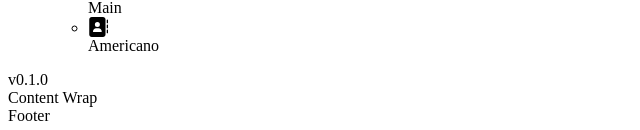
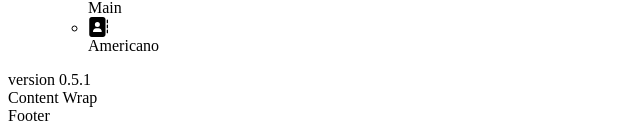
Before and after one commit to tanawat011/gu-ask-real-ideas, a Next.js app: page / in a window 1280 px wide. Shown: the part 1137-1267 px from the top of the page, without its empty margins (0-640 px from the left). Built offline with nearby package versions, Linux system fonts and the light colour scheme.

Commit message:
feat: version

```diff
--- a/jsconfig.json
+++ b/jsconfig.json
@@ -2,6 +2,7 @@
   "compilerOptions": {
     "baseUrl": ".",
     "paths": {
+      "@root/*": ["*"],
       "@api/*": ["pages/api/*"],
       "@component/*": ["src/components/*"],
       "@config/*": ["src/configs/*"],
--- a/package.json
+++ b/package.json
@@ -1,6 +1,6 @@
 {
   "name": "gu-ask-real-ideas",
-  "version": "0.1.0",
+  "version": "0.5.1",
   "private": true,
   "repository": {
     "type": "git",
--- a/src/components/SidebarFooter/SidebarFooter.js
+++ b/src/components/SidebarFooter/SidebarFooter.js
@@ -1,8 +1,10 @@
+import { version } from '@root/package.json'
+
 export const SidebarFooter = () => {
   return (
     <>
       <div className='flex justify-center items-center w-sidebar h-footer bg-charcoal border-solid border-t-[1px] border-anchor shadow-t text-xs'>
-        v0.1.0
+        version {version}
       </div>
     </>
   )
```
